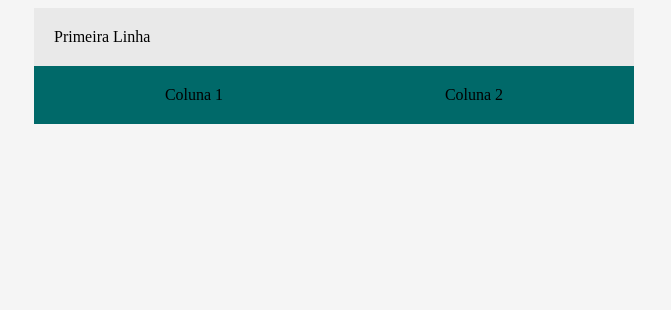
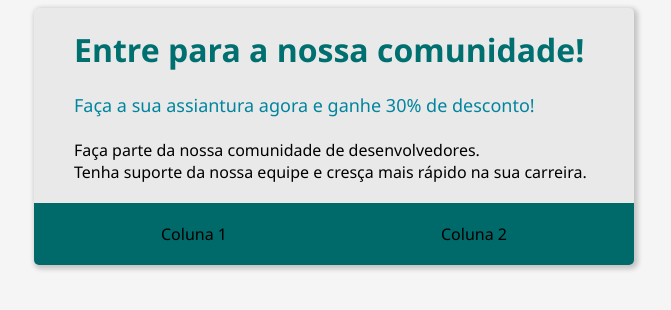
Before and after one commit to Lucena349/bootcamp-devjr-modulo2, a plain HTML site: page index.html in a window 1280 px wide. Shown: the whole page, without its empty margins (306-977 px from the left). Drawn offline with Linux system fonts and the light colour scheme.

Commit message:
Closes #3 - criando o cabeçalho

```diff
--- a/index.html
+++ b/index.html
@@ -8,6 +8,7 @@
     <style>
         body {
             background-color: #F5F5F5;
+            font-family: 'Segoe UI', Tahoma, Geneva, Verdana, sans-serif;
         }
 
         .container {
@@ -15,6 +16,10 @@
             margin: auto;
 
             width: 600px;
+
+            box-shadow: 2px 2px 5px 2px rgba(0, 0, 0, 0.2);
+            border-radius: 5px;
+            overflow: hidden;
         }
 
         .header {
@@ -27,13 +32,35 @@
             justify-content: space-around;
             padding: 20px;
         }
+
+        .header-tittle{
+            color: #006f6f;
+            font-size: 32px;
+            font-weight: 700;
+            margin-left: 20px;
+        }
+
+        .header-subtittle1{
+            color: #00859E;
+            font-size: 18px;
+            font-weight: 500;
+            margin-left: 20px;
+        }
+
+        .header-subtittle2{
+            margin-left: 20px;
+        }
     </style>
 
 </head>
 <body>
     <div class="container">
         <div class="header">
-            Primeira Linha
+            <div class="header-tittle">Entre para a nossa comunidade!</div><br>
+            <div class="header-subtittle1">Faça a sua assiantura agora e ganhe 30% de desconto!</div><br>
+            <div class="header-subtittle2">Faça parte da nossa comunidade de desenvolvedores.<br>
+                Tenha suporte da nossa equipe e cresça mais rápido na sua carreira.
+            </div>
         </div>
         <div class="flex-container">
             <div>
```
